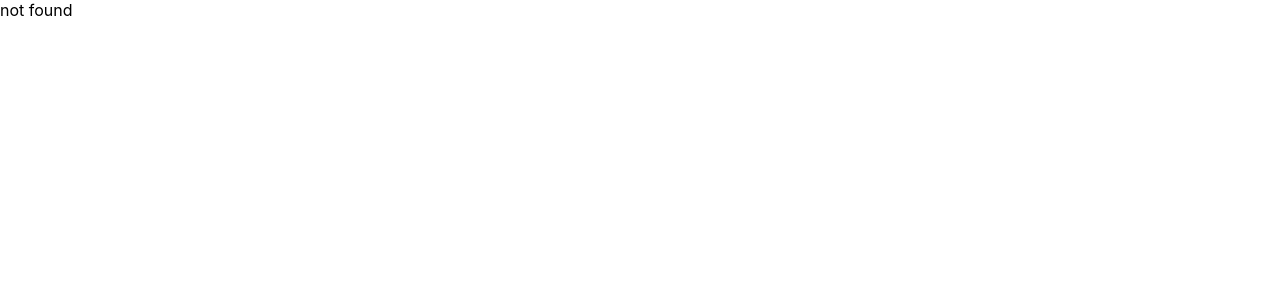
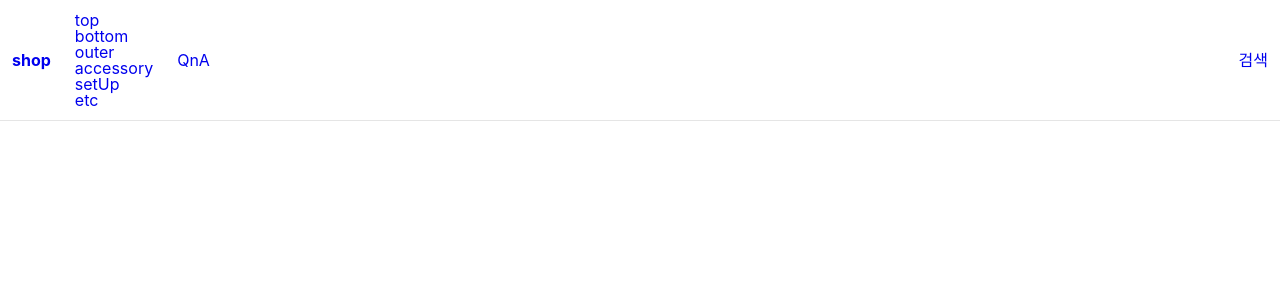
Before and after one commit to joocod/project-shop, a React (Create React App) app: page /board/qna in a window 1280 px wide. Before the commit this address had no page. Shown: the top 300 px of the page. Built offline with nearby package versions, Linux system fonts and the light colour scheme.

Commit message:
commit 01/07

```diff
--- a/src/components/Nav.jsx
+++ b/src/components/Nav.jsx
@@ -9,6 +9,11 @@
         <Headercontainer>
             <h1><Link to='/'>shop</Link></h1>
             <Menu/>
+            <Link to='/board/qna'>QnA</Link>
+
+            <div className='userwrap'>
+                <Link to='/search'>검색</Link>
+            </div>
         </Headercontainer>
     )
 }
@@ -21,4 +26,10 @@
     padding: 12px;
     gap: 24px;
     border-bottom: solid 1px rgba(0,0,0,0.1);
+    .userwrap{
+        display: flex;
+        margin-left: auto;
+        align-items: center;
+        gap: 12px;
+    }
 `
--- /dev/null
+++ b/src/pages/Qna.jsx
@@ -0,0 +1,13 @@
+import React from 'react'
+
+function Qna() {
+    return (
+        <div className='container'>
+            <div className='board-top'>
+                <h2>Qna 게시판</h2>
+            </div>
+        </div>
+    )
+}
+
+export default Qna
--- /dev/null
+++ b/src/pages/Search.jsx
@@ -0,0 +1,11 @@
+import React from 'react'
+
+function Search() {
+    return (
+        <div className='container'>
+            <input type='text'/>
+        </div>
+    )
+}
+
+export default Search
--- a/src/style/GlobalStyle.jsx
+++ b/src/style/GlobalStyle.jsx
@@ -1,8 +1,7 @@
-const { createGlobalStyle } = require("styled-components");
-
+import { createGlobalStyle } from "styled-components";
 
 const GlobalStyle = createGlobalStyle`
-    html, body, div, span, applet, object, iframe,
+html, body, div, span, applet, object, iframe,
 h1, h2, h3, h4, h5, h6, p, blockquote, pre,
 a, abbr, acronym, address, big, cite, code,
 del, dfn, em, img, ins, kbd, q, s, samp,
```
Also changed, not shown: src/index.js (+7 -0 lines).
